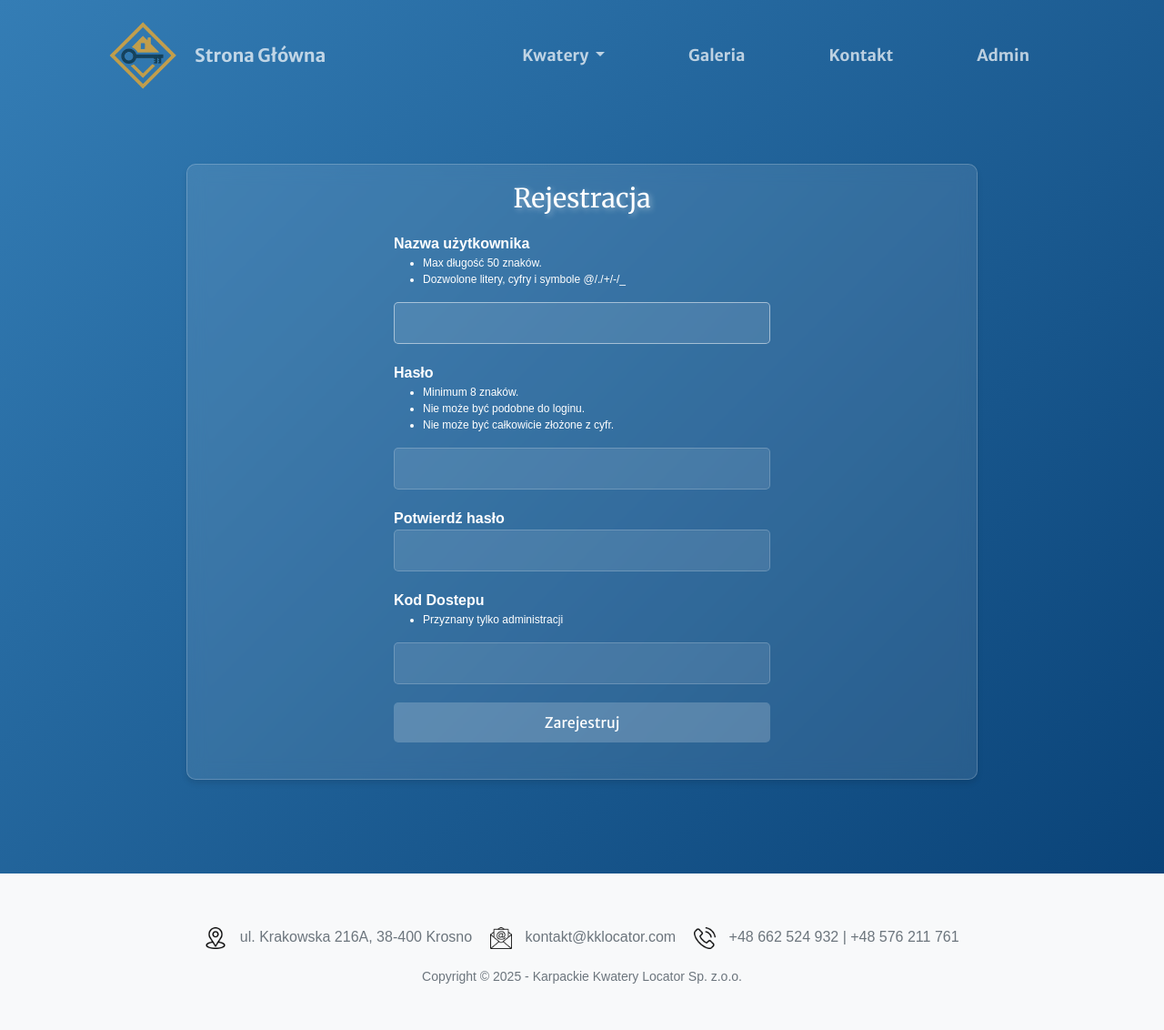
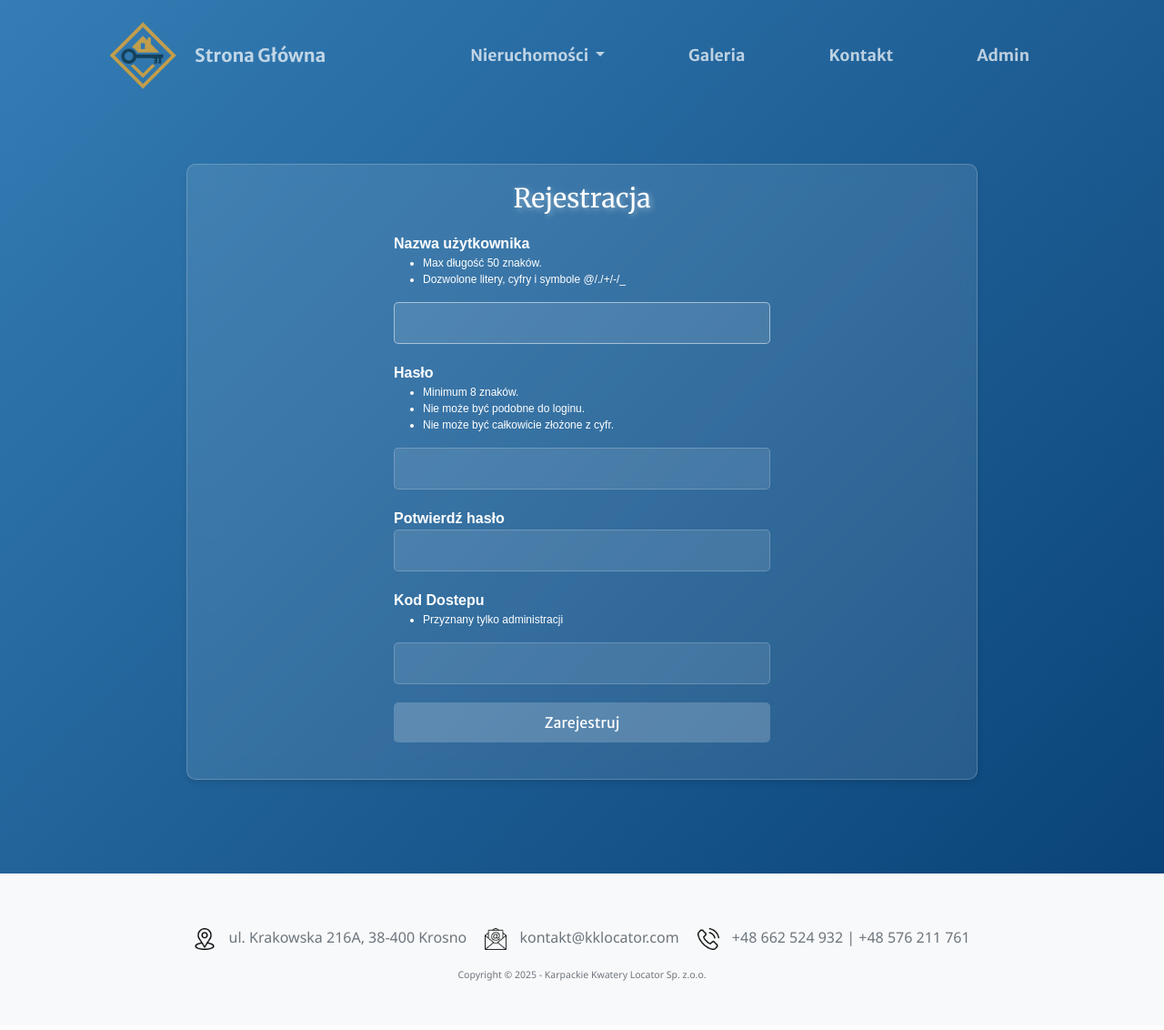
Before and after one commit to mykasero/Karpackie-Kwatery-Locator, a Django app: page /rejestracja/ in a window 1280 px wide. Shown: the whole page at 91% size. After the commit the page ends 1078 px from the top, so only its background shows below. Run offline with Django 5.2, Linux system fonts and the light colour scheme; data that the repository does not hold is empty; parts of the project's set-up code (start-up, migrations or seed data) failed here and were passed over; some libraries are stand-ins or nearby versions.

Commit message:
revamp of the stylings as requested p1

```diff
--- a/core/views.py
+++ b/core/views.py
@@ -312,7 +312,6 @@ def contact(request):
 
             Wiadomość: {message}
             """
-            print(f"TEST - - - DEFAULT - {settings.DEFAULT_FROM_EMAIL}, SEND_TO - {send_to}")
             send_mail(
                 subject,
                 email_body,
--- /dev/null
+++ b/static/js/dropdowns.js
@@ -0,0 +1,35 @@
+window.addEventListener('DOMContentLoaded', event => {
+    // Activate SimpleLightbox plugin for portfolio items
+    new SimpleLightbox({
+        elements: '#portfolio a.portfolio-box'
+    });
+    // Custom JavaScript for nested dropdowns
+    const dropdownSubmenus = document.querySelectorAll('.dropdown-submenu');
+
+    dropdownSubmenus.forEach(function (submenu) {
+        const dropdownToggle = submenu.querySelector('.dropdown-toggle');
+
+        dropdownToggle.addEventListener('click', function (e) {
+            e.preventDefault();
+            e.stopPropagation();
+
+            // Close other open submenus
+            dropdownSubmenus.forEach(function (otherSubmenu) {
+                if (otherSubmenu !== submenu) {
+                    otherSubmenu.querySelector('.dropdown-menu').classList.remove('show');
+                }
+            });
+
+            // Toggle the current submenu
+            const dropdownMenu = submenu.querySelector('.dropdown-menu');
+            dropdownMenu.classList.toggle('show');
+        });
+    });
+
+    // Close dropdowns when clicking outside
+    document.addEventListener('click', function () {
+        dropdownSubmenus.forEach(function (submenu) {
+            submenu.querySelector('.dropdown-menu').classList.remove('show');
+        });
+    });
+});
--- a/templates/core/base.html
+++ b/templates/core/base.html
@@ -61,17 +61,25 @@
 
     </head>
     <body>
-        <nav class="navbar navbar-expand-lg navbar-light fixed-top py-3" id="mainNav">
+        <nav class="navbar navbar-expand-lg navbar-light fixed-top py-3 {% block navbar_class %}{% endblock %}" id="mainNav">
             <div class="container px-4 px-lg-5">
                 <div class="navbar-brand"><a href="/"><img style="height:80px;" src="{% static 'images/logo_navbar.png' %}" alt=""/></a></div>
                 <a class="navbar-brand" href="/">Strona Główna</a>
-                <button class="navbar-toggler navbar-toggler-right" type="button" data-bs-toggle="collapse" data-bs-target="#navbarResponsive" aria-controls="navbarResponsive" aria-expanded="false" aria-label="Toggle navigation"><span class="navbar-toggler-icon"></span></button>
+                <button class="navbar-toggler navbar-toggler-right"
+                    type="button" data-bs-toggle="collapse"
+                    data-bs-target="#navbarResponsive"
+                    aria-controls="navbarResponsive"
+                    aria-expanded="false"
+                    aria-label="Toggle navigation">
+                    <span class="navbar-toggler-icon"></span>
+                </button>
+
                 <div class="collapse navbar-collapse" id="navbarResponsive">
                     <ul class="navbar-nav ms-auto my-2 my-lg-0">
                         <!-- add href later -->
                         <li class="nav-item dropdown">
                             <a class="nav-link dropdown-toggle" id="navbarDropdown" role="button" data-bs-toggle="dropdown" aria-expanded="false">
-                                Kwatery
+                                Nieruchomości
                             </a>
                             <ul class="dropdown-menu" aria-labelledby="navbarDropdown">
                                 {% if appartments %}
@@ -114,12 +122,12 @@
 
         <!-- Footer -->
         <footer class="bg-light py-5">
-            <div class="footer-contact" style="color:#6c757d">
+            <div class="footer-contact" style='color:#6c757d; font-family:"SEGOE UI";'>
                 <p style="margin: 10px 10px;"><img src='{% static "images/map_icon.png" %}' style="height:24px; margin-right:10px;"> ul. Krakowska 216A, 38-400 Krosno</p>
                 <p style="margin: 10px 10px;"><img src='{% static "images/email_icon.png" %}' style="height:24px; margin-right:10px;"> kontakt@kklocator.com</p>
                 <p style="margin: 10px 10px;"><img src='{% static "images/phone_icon.png" %}' style="height:24px; margin-right:10px;"> +48 662 524 932 | +48 576 211 761</p>
             </div>
-            <div class= "container px-4 px-lg-5"><div class="small text-center text-muted">Copyright &copy; {{ current_year }} - Karpackie Kwatery Locator Sp. z.o.o.</div></div>
+            <div class= "container px-4 px-lg-5"><div class="text-center text-muted" style='font-size:calc(0.875em * 0.75); font-family:"SEGOE UI";'>Copyright &copy; {{ current_year }} - Karpackie Kwatery Locator Sp. z.o.o.</div></div>
         </footer>
 
         <!-- Bootstrap core JS-->
@@ -127,7 +135,7 @@
         <!-- SimpleLightbox plugin JS-->
         <script src="https://cdnjs.cloudflare.com/ajax/libs/SimpleLightbox/2.1.0/simpleLightbox.min.js"></script>
         <!-- Core theme JS-->
-        <script src="{% static 'js/scripts.js' %}"></script>
+        <script src="{% static 'js/dropdowns.js' %}"></script>
 
         <!-- Additional Scripts -->
         {% block scripts %}
```
